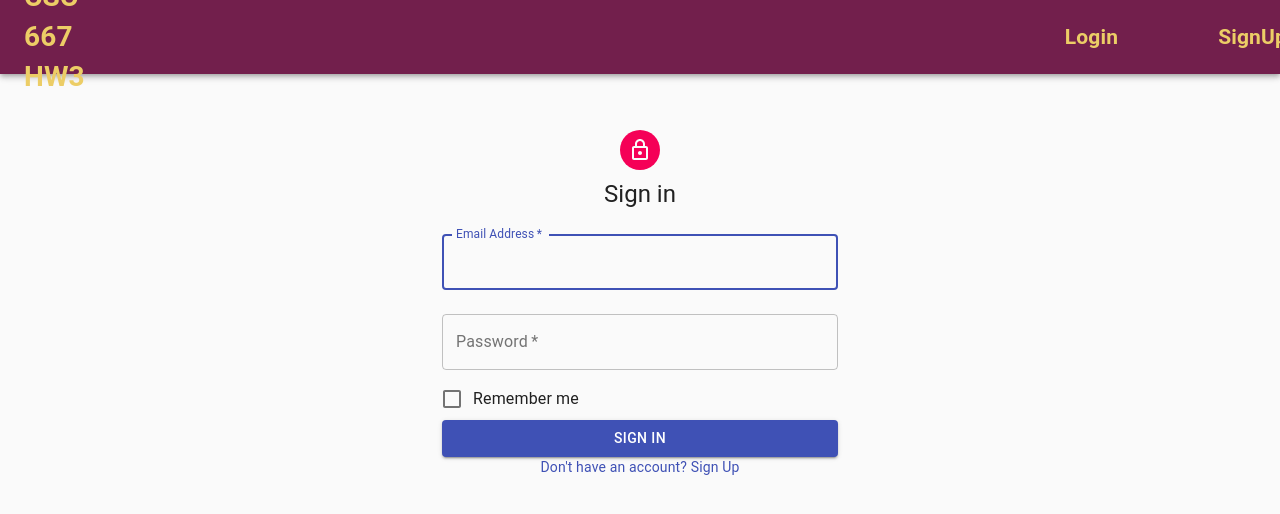
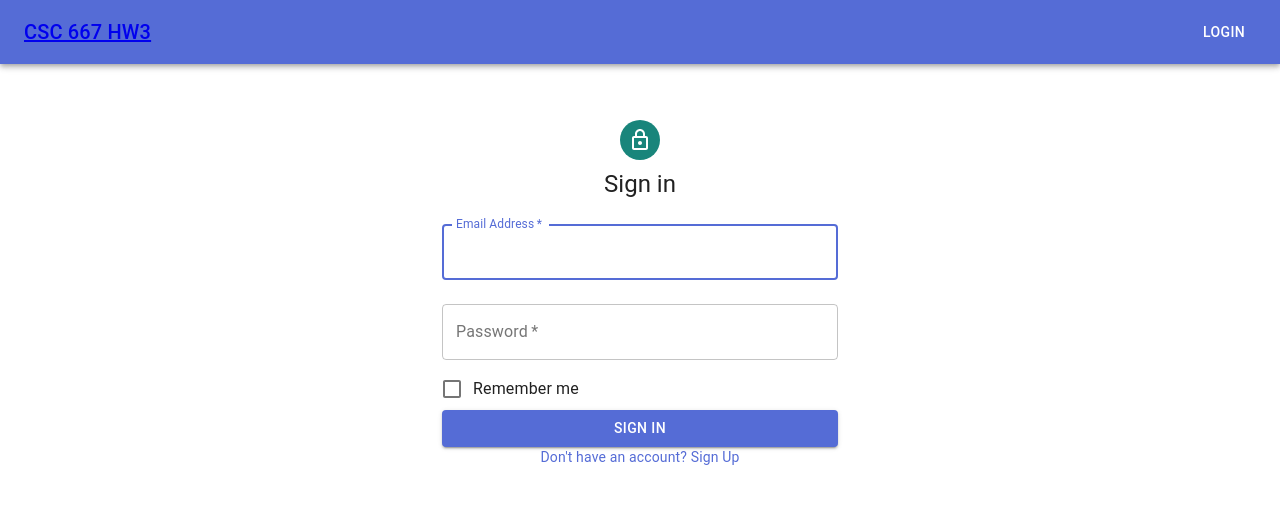
Before and after one commit to ctam4/-csc667-hw3-mocha, a React (Create React App) app in the folder frontend/: page /Login in a window 1280 px wide. Shown: the top 514 px of the page. Built offline with nearby package versions, Linux system fonts and the light colour scheme.

Commit message:
Fix app bar + add theme using material UI

```diff
--- a/frontend/src/components/App.jsx
+++ b/frontend/src/components/App.jsx
@@ -1,6 +1,5 @@
 import React from "react";
 import { BrowserRouter as Router } from "react-router-dom";
-import CssBaseline from "@material-ui/core/CssBaseline";
 
 import NavBar from "./NavBar.jsx";
 import Routes from "./Routes.jsx";
@@ -8,7 +7,6 @@ import Routes from "./Routes.jsx";
 const App = () => {
   return (
     <Router>
-      <CssBaseline />
       <NavBar />
       <Routes />
     </Router>
--- a/frontend/src/components/Login.jsx
+++ b/frontend/src/components/Login.jsx
@@ -1,16 +1,7 @@
 import React from "react";
-import Avatar from "@material-ui/core/Avatar";
-import Button from "@material-ui/core/Button";
-import CssBaseline from "@material-ui/core/CssBaseline";
-import TextField from "@material-ui/core/TextField";
-import FormControlLabel from "@material-ui/core/FormControlLabel";
-import Checkbox from "@material-ui/core/Checkbox";
-import Link from "@material-ui/core/Link";
-import Grid from "@material-ui/core/Grid";
+import { makeStyles } from "@material-ui/core/styles";
+import { Avatar, Button, TextField, FormControlLabel, Checkbox, Link, Grid, Typography, Container } from "@material-ui/core";
 import LockOutlinedIcon from "@material-ui/icons/LockOutlined";
-import Typography from "@material-ui/core/Typography";
-import { makeStyles } from "@material-ui/core/styles";
-import Container from "@material-ui/core/Container";
 
 const useStyles = makeStyles(theme => ({
   paper: {
@@ -37,7 +28,6 @@ const SignIn = () => {
 
   return (
     <Container component="main" maxWidth="xs">
-      <CssBaseline />
       <div className={classes.paper}>
         <Avatar className={classes.avatar}>
           <LockOutlinedIcon />
--- a/frontend/src/components/NavBar.jsx
+++ b/frontend/src/components/NavBar.jsx
@@ -1,34 +1,33 @@
 import React from "react";
-import { AppBar, Toolbar, Paper } from "@material-ui/core";
+import { makeStyles } from "@material-ui/core/styles";
+import { AppBar, Button, Toolbar, Typography } from "@material-ui/core";
 import { Link } from "react-router-dom";
 
+const useStyles = makeStyles(theme => ({
+  root: {
+    flexGrow: 1
+  },
+  title: {
+    flexGrow: 1
+  }
+}));
+
 const NavBar = () => {
+  const classes = useStyles();
+
   return (
-    <Paper
-      elevation={0}
-      style={{ padding: 0, margin: 0, backgroundColor: "#721f4c" }}
-    >
+    <div className={classes.root}>
       <AppBar position="static">
-        <Toolbar style={{ backgroundColor: "#721f4c", height: 74 }}>
-          <Link style={{ textDecoration: "none" }} to="/">
-            <h1 style={{ WebkitTextFillColor: "#eccd66" }}>CSC 667 HW3</h1>
-          </Link>
-          <Link style={{ textDecoration: "none" }} to="/Login">
-            <h2
-              style={{ paddingLeft: 980, WebkitTextFillColor: "#eccd66" }}
-              className="Login"
-            >
-              Login
-            </h2>
-          </Link>
-          <Link style={{ textDecoration: "none" }} to="/SignUp">
-            <h2 style={{ paddingLeft: 100, WebkitTextFillColor: "#eccd66" }}>
-              SignUp
-            </h2>
-          </Link>
+        <Toolbar>
+          <Typography variant="h6" className={classes.title} to="/" component={Link}>
+            CSC 667 HW3
+          </Typography>
+          <Button color="inherit" to="/Login" component={Link}>
+            Login
+          </Button>
         </Toolbar>
       </AppBar>
-    </Paper>
+    </div>
   );
 };
 
--- a/frontend/src/components/SignUp.jsx
+++ b/frontend/src/components/SignUp.jsx
@@ -1,14 +1,7 @@
 import React from "react";
-import Avatar from "@material-ui/core/Avatar";
-import Button from "@material-ui/core/Button";
-import CssBaseline from "@material-ui/core/CssBaseline";
-import TextField from "@material-ui/core/TextField";
-import Link from "@material-ui/core/Link";
-import Grid from "@material-ui/core/Grid";
+import { makeStyles } from "@material-ui/core/styles";
+import { Avatar, Button, TextField, Link, Grid, Typography, Container } from "@material-ui/core";
 import LockOutlinedIcon from "@material-ui/icons/LockOutlined";
-import Typography from "@material-ui/core/Typography";
-import { makeStyles } from "@material-ui/core/styles";
-import Container from "@material-ui/core/Container";
 
 const useStyles = makeStyles(theme => ({
   paper: {
@@ -35,7 +28,6 @@ const SignUp = () => {
 
   return (
     <Container component="main" maxWidth="xs">
-      <CssBaseline />
       <div className={classes.paper}>
         <Avatar className={classes.avatar}>
           <LockOutlinedIcon />
--- a/frontend/src/index.js
+++ b/frontend/src/index.js
@@ -1,11 +1,19 @@
 import React from "react";
 import ReactDOM from "react-dom";
+import { ThemeProvider } from "@material-ui/core/styles";
+import CssBaseline from "@material-ui/core/CssBaseline";
+
+import theme from "./theme";
 import App from "./components/App.jsx";
+
 import * as serviceWorker from "./serviceWorker";
 
 ReactDOM.render(
   <React.StrictMode>
-    <App />
+    <ThemeProvider theme={theme}>
+      <CssBaseline />
+      <App />
+    </ThemeProvider>
   </React.StrictMode>,
   document.getElementById("root")
 );
--- /dev/null
+++ b/frontend/src/theme.js
@@ -0,0 +1,21 @@
+import { red } from "@material-ui/core/colors";
+import { createMuiTheme } from "@material-ui/core/styles";
+
+const theme = createMuiTheme({
+  palette: {
+    primary: {
+      main: "#556cd6",
+    },
+    secondary: {
+      main: "#19857b",
+    },
+    error: {
+      main: red.A400,
+    },
+    background: {
+      default: "#fff",
+    },
+  },
+});
+
+export default theme;
```
